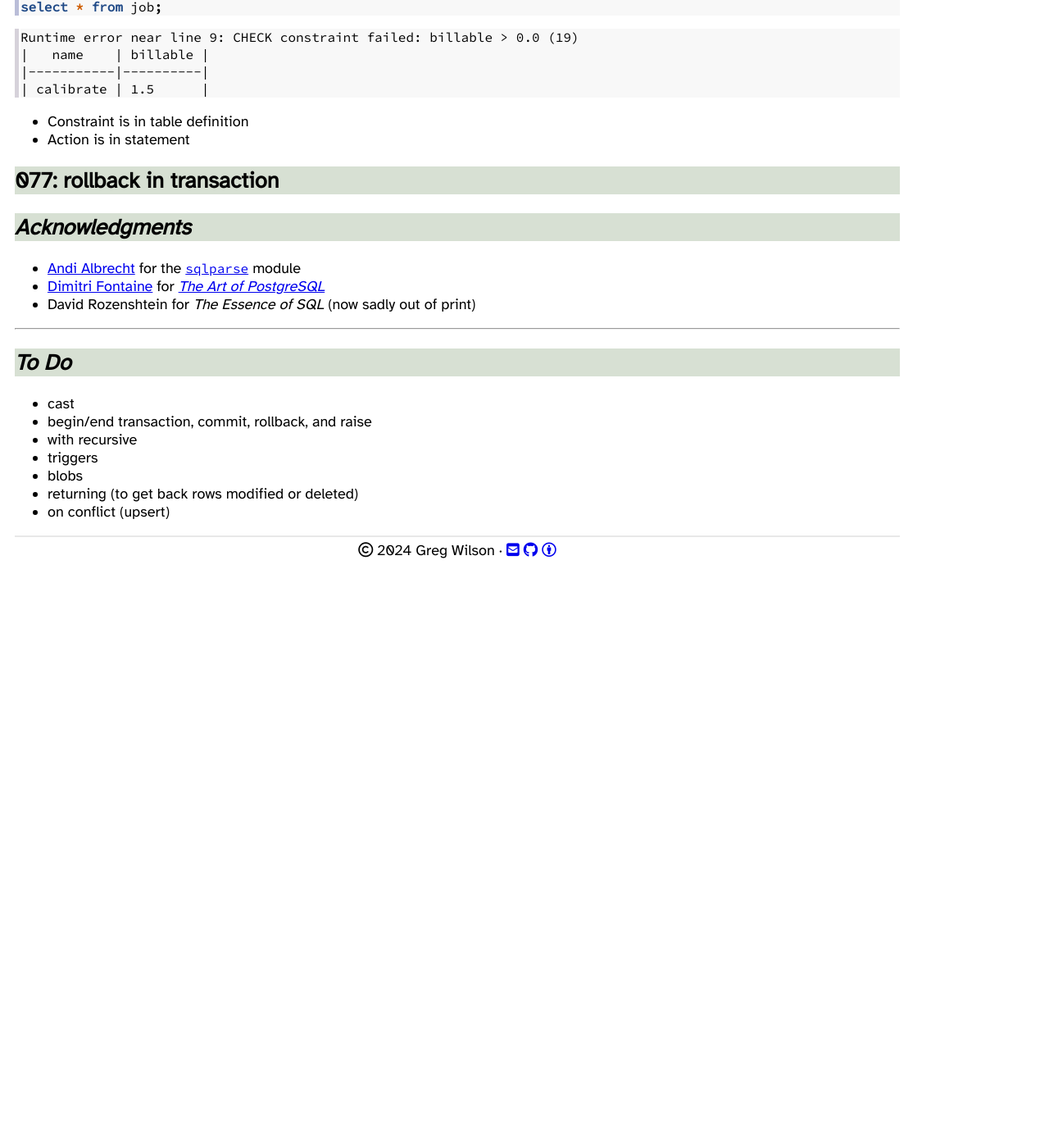
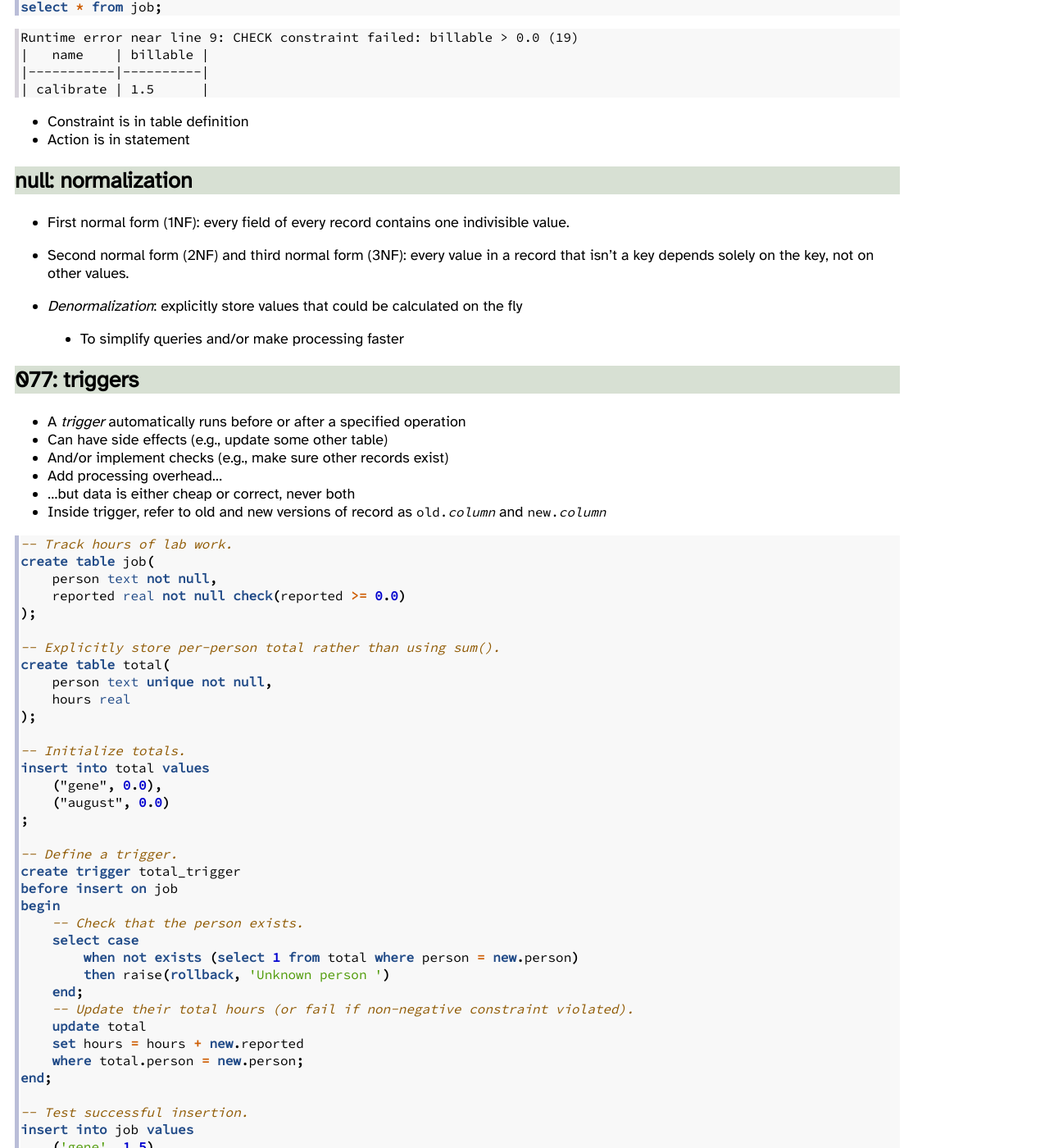
Before and after one commit to gvwilson/sql-tutorial, a Jekyll site: the page built from index.md, in a window 1280 px wide and 1400 px high, scrolled down 42175 px. Shown: the whole window at 82% size. Built offline with Jekyll 4.4.1, drawn with Linux system fonts in a browser that asks for light colours; nearby versions of some CDN libraries; our own code applies the rules of GitHub Pages for plain Markdown files; before the commit the page ends 42865 px from its top, so only the background shows below that; some of the changed text lies outside the part shown.

Commit message:
feat: triggers

````diff
--- a/index.md
+++ b/index.md
@@ -2219,27 +2219,145 @@
 -   Constraint is in table definition
 -   Action is in statement
 
-## 077: rollback in transaction
-
-```sql
+## null: normalization
+
+-   First normal form (1NF):
+    every field of every record contains one indivisible value.
+
+-   Second normal form (2NF) and third normal form (3NF):
+    every value in a record that isn't a key depends solely on the key,
+    not on other values.
+
+-   *Denormalization*: explicitly store values that could be calculated on the fly
+    -   To simplify queries and/or make processing faster
+
+## 077: triggers
+
+-   A *trigger* automatically runs before or after a specified operation
+-   Can have side effects (e.g., update some other table)
+-   And/or implement checks (e.g., make sure other records exist)
+-   Add processing overhead…
+-   …but data is either cheap or correct, never both
+-   Inside trigger, refer to old and new versions of record
+    as <code>old.<em>column</em></code> and <code>new.<em>column</em></code>
+
+```sql
+-- Track hours of lab work.
+create table job(
+    person text not null,
+    reported real not null check(reported >= 0.0)
+);
+
+-- Explicitly store per-person total rather than using sum().
+create table total(
+    person text unique not null,
+    hours real
+);
+
+-- Initialize totals.
+insert into total values
+    ("gene", 0.0),
+    ("august", 0.0)
+;
+
+-- Define a trigger.
+create trigger total_trigger
+before insert on job
+begin
+    -- Check that the person exists.
+    select case
+        when not exists (select 1 from total where person = new.person)
+        then raise(rollback, 'Unknown person ')
+    end;
+    -- Update their total hours (or fail if non-negative constraint violated).
+    update total
+    set hours = hours + new.reported
+    where total.person = new.person;
+end;
+
+-- Test successful insertion.
+insert into job values
+    ('gene', 1.5),
+    ('august', 0.5),
+    ('gene', 1.0)
+;
+
+-- Show that both tables have been updated.
+select * from job;
+select * from total;
+```
+```
+| person | reported |
+|--------|----------|
+| gene   | 1.5      |
+| august | 0.5      |
+| gene   | 1.0      |
+
+| person | hours |
+|--------|-------|
+| gene   | 2.5   |
+| august | 0.5   |
+```
+
+```sql
+-- If any values are negative, operation fails.
+insert into job values
+    ('gene', 1.0),
+    ('august', -1.0)
+;
+select * from job;
+select * from total;
+```
+```
+Runtime error near line 47: CHECK constraint failed: reported >= 0.0 (19)
+
+| person | reported |
+|--------|----------|
+| gene   | 1.5      |
+| august | 0.5      |
+| gene   | 1.0      |
+
+| person | hours |
+|--------|-------|
+| gene   | 2.5   |
+| august | 0.5   |
+```
+
+```sql
+-- If person doesn't exist, operation fails.
+insert into job values
+    ('mo', 1.0)
+;
+```
+```
+Runtime error near line 55: Unknown person  (19)
+
+| person | reported |
+|--------|----------|
+| gene   | 1.5      |
+| august | 0.5      |
+| gene   | 1.0      |
+
+| person | hours |
+|--------|-------|
+| gene   | 2.5   |
+| august | 0.5   |
 ```
 
 ## *Acknowledgments*
 
 -   [Andi Albrecht][albrecht-andi] for the [`sqlparse`][sqlparse] module
 -   [Dimitri Fontaine][fontaine-dimitri] for [*The Art of PostgreSQL*][art-postgresql]
+-   Manos Pitsidianakis for online help
 -   David Rozenshtein for *The Essence of SQL* (now sadly out of print)
 
 ---
 
 ## *To Do*
 
--   cast
 -   begin/end transaction, commit, rollback, and raise
 -   with recursive
--   triggers
 -   blobs
--   returning (to get back rows modified or deleted)
 -   on conflict (upsert)
 
 [albrecht-andi]: http://andialbrecht.de/
````
